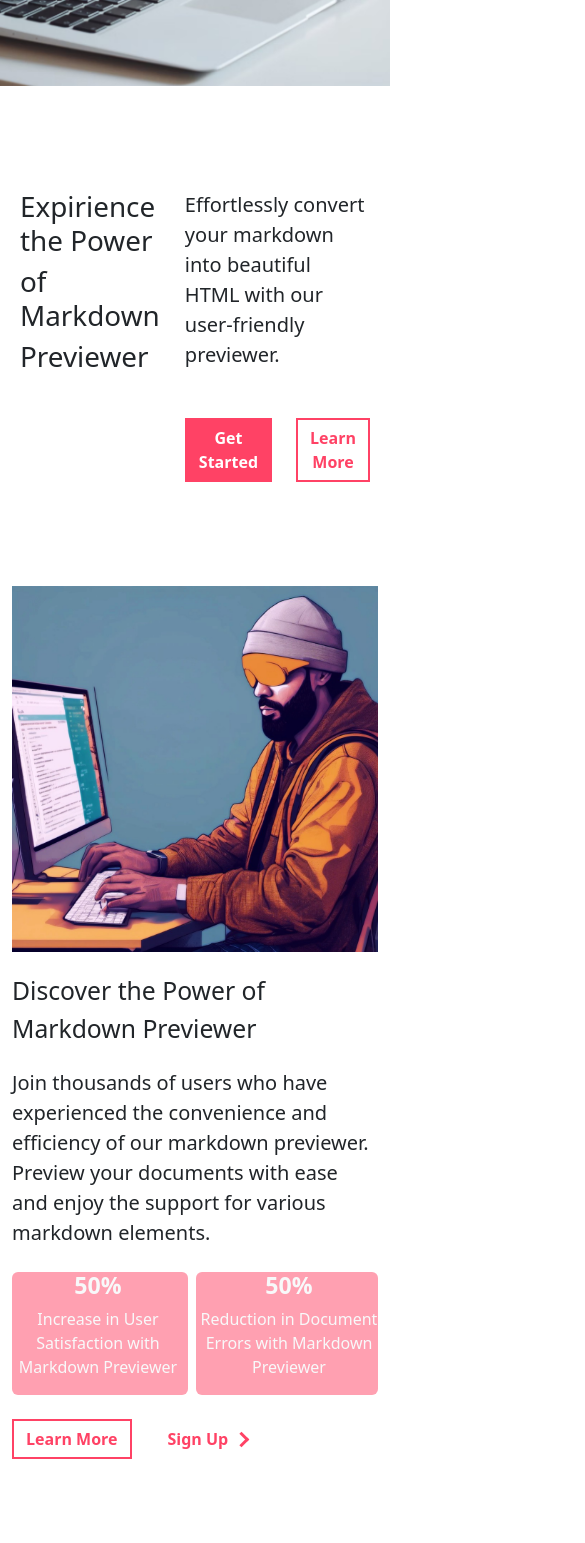
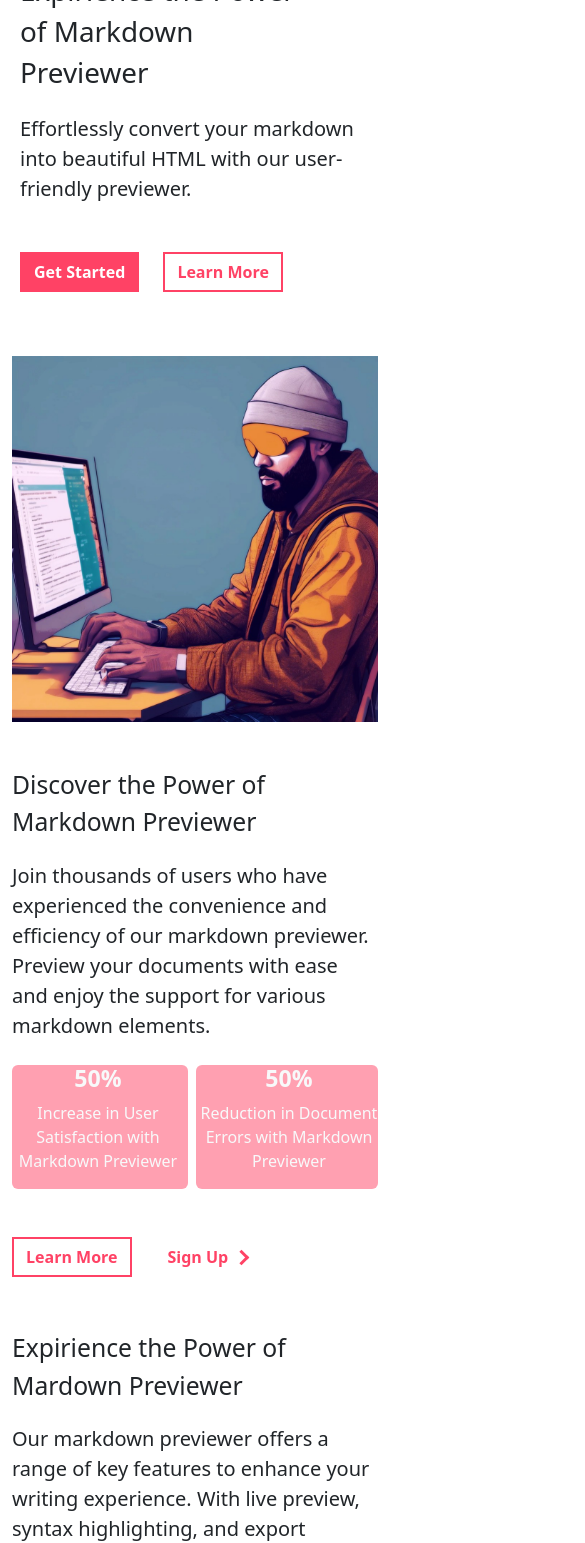
Before and after one commit to Warrgun/Markfown-previewer, a React (Vite) app in the folder markdown-previewer-app/: page / in a window 390 px wide. Shown: the part 420-1963 px from the top of the page, 585 px wide, since content can reach past the window. Built offline with nearby package versions, Linux system fonts and the light colour scheme.

Commit message:
responsivness

```diff
--- a/markdown-previewer-app/src/App.css
+++ b/markdown-previewer-app/src/App.css
@@ -69,10 +69,12 @@
 
 .background-img{
     width: 100%;
+    height: 60vh;
     background-repeat: no-repeat;
     background-size: cover;
     background-position: center;
 }
+
 
 .hr{
     border: 0;
@@ -111,4 +113,11 @@
         background-color: transparent;
         color: #212529;
     }
+
 }
+
+@media (max-width:767px){
+    .background-img{
+        height: 40vh;
+    }
+}
--- a/markdown-previewer-app/src/App.jsx
+++ b/markdown-previewer-app/src/App.jsx
@@ -50,7 +50,7 @@ function App() {
 
   return (
     <>
-      <Navbar ref={navContainer} fixed='top' expand='lg' className='navbar-dark navbar-color border-bottom-color'>
+      <Navbar ref={navContainer} fixed='top' expand='lg' className='navbar-dark navbar-color border-bottom-color w-100'>
         <Container fluid>
           <Navbar.Brand as={Link} to='/'>
             <img alt='Logo'/>
--- a/markdown-previewer-app/src/Home.jsx
+++ b/markdown-previewer-app/src/Home.jsx
@@ -1,4 +1,4 @@
-import { Container, Button, Image, Row, Col} from "react-bootstrap";
+import { Container, Button, Image, Row, Col, Card, CardGroup} from "react-bootstrap";
 import {FontAwesomeIcon} from "@fortawesome/react-fontawesome";
 import {faStar} from "@fortawesome/free-solid-svg-icons";
 import {Swiper, SwiperSlide} from 'swiper/react';
@@ -16,28 +16,31 @@ import {EffectCoverflow, Pagination} from 'swiper/modules';
 const Home = () =>{
     return(
         <>
-            <div className="background-img mb-5" style={{backgroundImage:`url(${img})`, height:'60vh'}}></div>
-            <Container>
-                <div className="d-flex w-100 flex-column">
-                    <div className="d-flex w-100">
-                        <div className="p-2 w-100 my-5">
+            <div className="background-img mb-5" style={{backgroundImage:`url(${img})`}}></div>
+            <Container >
+                <Row>
+                    <Col md={6}>
+                        <div className="p-2 w-100 my-md-5">
                             <h1>Expirience the Power</h1>
                             <h1>of Markdown</h1>
                             <h1>Previewer</h1>
                         </div>
-                        <div className="p-2 w-100 my-5">
+                    </Col>
+                    <Col md={6}>
+                        <div className="p-2 w-100 my-md-5">
                             <p className=" fs-5">Effortlessly convert your markdown into beautiful HTML with our user-friendly previewer.</p>
                             <div className="d-flex my-5">
                                 <Button type="button" className="button-two rounded-0 fw-bold">Get Started</Button>
                                 <Button type="button" className="button-one rounded-0 ms-4 fw-bold">Learn More</Button>
                             </div>
                         </div>
-                    </div>
-                    <Row className=" my-md-5">
+                    </Col>
+                </Row>
+                <Row className=" my-2 my-md-5 pb-md-5">
                     <Col md={6}>
-                            <Image src={pic1} fluid/>
+                        <Image src={pic1} loading="lazy" fluid/>
                     </Col>
-                        <Col md={6} className="mt-4 mt-md-0">
+                    <Col md={6} className="mt-5 mt-md-0">
                         <p className=" d-block d-none d-lg-block">Simplistic</p>
                         <h2 className=" text-lg-start">Discover the Power of</h2>
                         <h2 className=" text-lg-start">Markdown Previewer</h2>
@@ -45,37 +48,36 @@ const Home = () =>{
                         efficiency of our markdown previewer. Preview your documents with ease
                         and enjoy the support for various markdown elements.</p>
                         <div className="d-flex w-100 gap-2 gap-md-0 justify-content-between">
-                                <div className="pe-1 pe-md-2 rounded-2 bg-cards text-center">
+                            <div className="pe-1 pe-md-2 rounded-2 bg-cards text-lg-start text-center">
                                 <h3 className="fw-bold">50%</h3>
                                 <p>Increase in User Satisfaction with
                                 Markdown Previewer</p>
                             </div>
-                                <div className="ps-1 text-center ps-sm-0 pe-md-2 bg-cards rounded-2">
+                            <div className="ps-1 text-center text-lg-start ps-sm-0 pe-md-2 bg-cards rounded-2">
                                 <h3 className="fw-bold">50%</h3>
                                 <p>Reduction in Document Errors with
                                 Markdown Previewer</p>
                             </div>
                         </div>
-                            <div className="my-4 my-md-5 text-lg-start">
+                        <div className=" my-5 text-lg-start">
                             <Button type="button" className="button-one rounded-0 fw-bold">Learn More</Button>
                             <Button type="button" className="button-three bg-transparent border-0 rounded-0 fw-bold ms-4">Sign Up<i className="arrow ms-2"></i></Button>
                         </div>
                     </Col>
                 </Row>
-                    <div className="d-flex w-100">
-                        <div className="p-2 w-100 my-5">
-                            <p>Simplified</p>
+                <Row className=" pt-md-5">
+                    <Col md={6}>
+                        <p className=" d-block d-none d-lg-block">Simplified</p>
                         <h2>Expirience the Power of</h2>
-                            <h2>Mardown Previewer</h2>
-                        </div>
-                        <div className="p-2 w-100 my-5">
+                        <h2 className=" mb-4 mb-md-0">Mardown Previewer</h2>
+                    </Col>
+                    <Col md={6}>
                         <p className="fs-5 p-0">Our markdown previewer offers a range of key features to enhance your
 writing experience. With live preview, syntax highlighting, and export
 options, you can create beautiful and professional-looking documents
 effortlessly.</p>
-                        </div>
-                    </div>
-                </div>
+                    </Col>
+                </Row>
             </Container>
             <Container fluid className="d-flex flex-column w-100 mb-5">
                     <Swiper
@@ -136,9 +138,9 @@ effortlessly.</p>
             <div className="d-flex w-100 pb-5">
                 <hr className="w-100 mx-0 hr"/>
             </div>
-            <Container>
-                <div className="d-flex w-100 my-5 flex-column">
-                    <div className="w-100 text-center">
+            <Container className="mt-3 mb-5">
+                <Row>
+                    <Col xs={12} className=" text-center">
                         <div className="w-100 mb-3 fs-5">
                             <FontAwesomeIcon icon={faStar} style={{color:"var(--folly)"}} />
                             <FontAwesomeIcon icon={faStar} style={{color:"var(--folly)"}}/>
@@ -149,22 +151,18 @@ effortlessly.</p>
                         <h3>The markdown previewer has been a game-changer for my writing</h3>
                         <h3>process. It allows me to easily format and preview my markdown</h3>
                         <h3>documents, saving me time and effort.</h3>
-                    </div>
-                    <div className="d-flex flex-row align-items-center justify-content-center my-5">
-                        <div className="card border-0 d-flex flex-row align-items-center">
-                            <img src={avatar} alt="avatar" />
-                            <div className="card-body" style={{borderRight:"2px solid var(--folly)"}}>
-                                <h6 className="card-title"> John Doe</h6>
-                                <p className="card-text">content Writer, ABC Company</p>
-                            </div>
-                        </div>
-                        <div className="card border-0">
-                            <div className="card-body">
-                                <h5 className="card-title fw-bold"> LOGO</h5>
-                            </div>
-                        </div>
-                    </div>
-                </div>
+                    </Col>
+                    <Col xs='auto' className="mx-auto">
+                        <Card className="border-0 d-flex flex-row align-items-center my-4 ">
+                            <Image src={avatar} alt="avatar" roundedCircle fluid loading="lazy"/>
+                            <Card.Body style={{borderRight:"2px solid var(--folly)"}}>
+                                <Card.Title> John Doe </Card.Title>
+                                <Card.Text>Content Writer, ABC Company</Card.Text>
+                            </Card.Body>
+                            <Card.Footer className=" fw-bold fs-3 border-0 bg-transparent ms-2"> LOGO </Card.Footer>
+                        </Card>
+                    </Col>
+                </Row>
             </Container>
         </>
 
--- a/markdown-previewer-app/src/index.css
+++ b/markdown-previewer-app/src/index.css
@@ -6,6 +6,7 @@
     --davys-gray: hsla(0, 4%, 34%, 1);
 }
 
-body{
+body, html{
+    width: 100%;
     overflow-x: hidden;
 }
```
Lines whose indentation alone changed are shown as unchanged.
